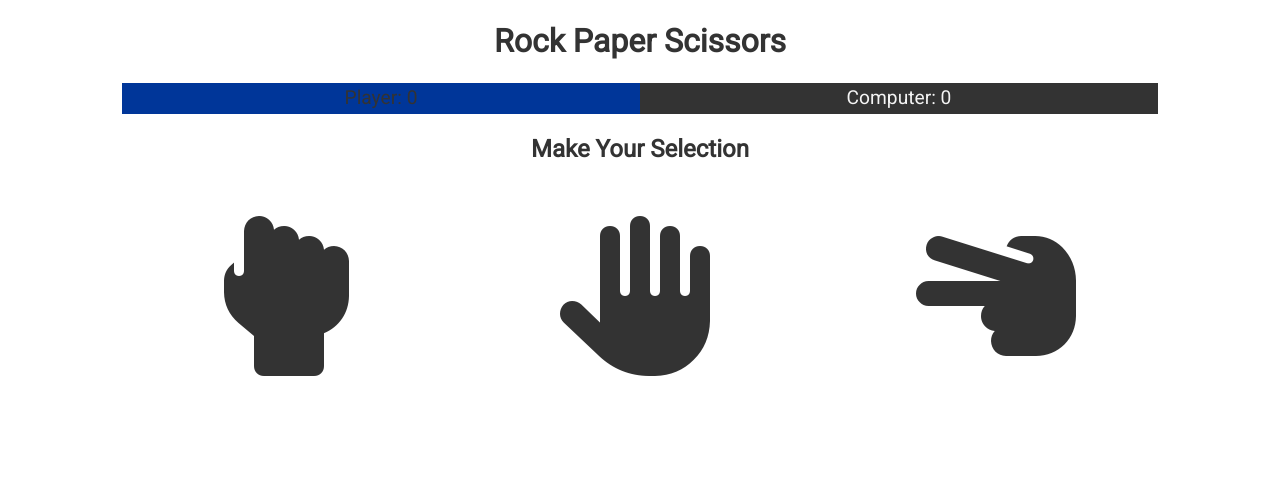
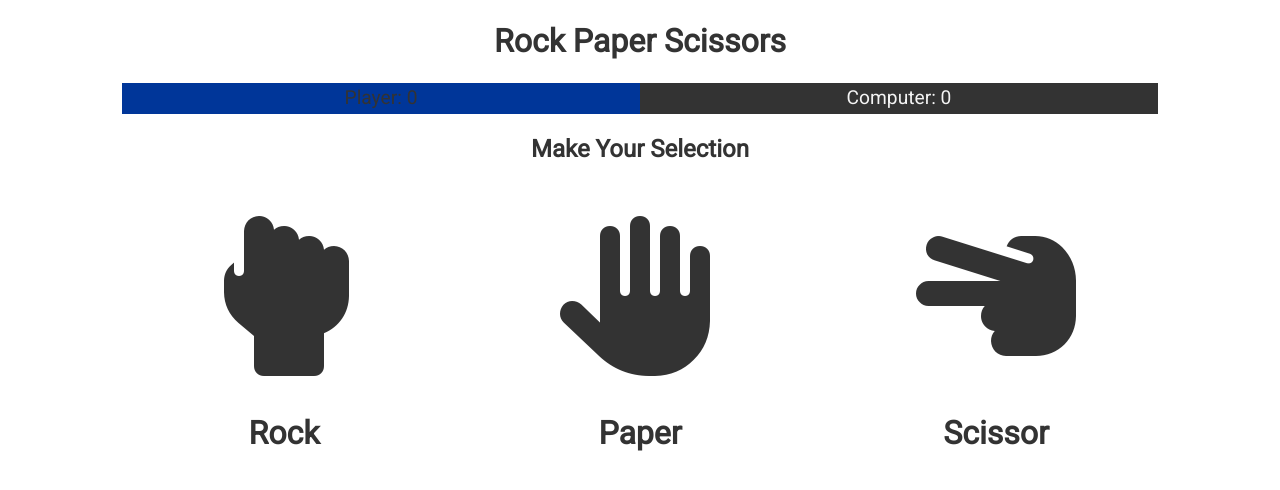
Before and after one commit to ShahriarSaleque/Rock_Paper_ScissorGame_VanillaJS, a plain HTML site: page index.html in a window 1280 px wide. Drawn offline with Linux system fonts and the light colour scheme.

Commit message:
Final touches to UI and Functionality

```diff
--- a/index.html
+++ b/index.html
@@ -25,6 +25,9 @@
             <i id="rock" class="choice fas fa-hand-rock fa-10x"></i>
             <i id="paper" class="choice fas fa-hand-paper fa-10x"></i>
             <i id="scissor" class="choice fas fa-hand-scissors fa-10x"></i>
+         <h1>Rock</h1>
+         <h1>Paper</h1>
+         <h1>Scissor</h1>
         </div>
     </div>
 
```
